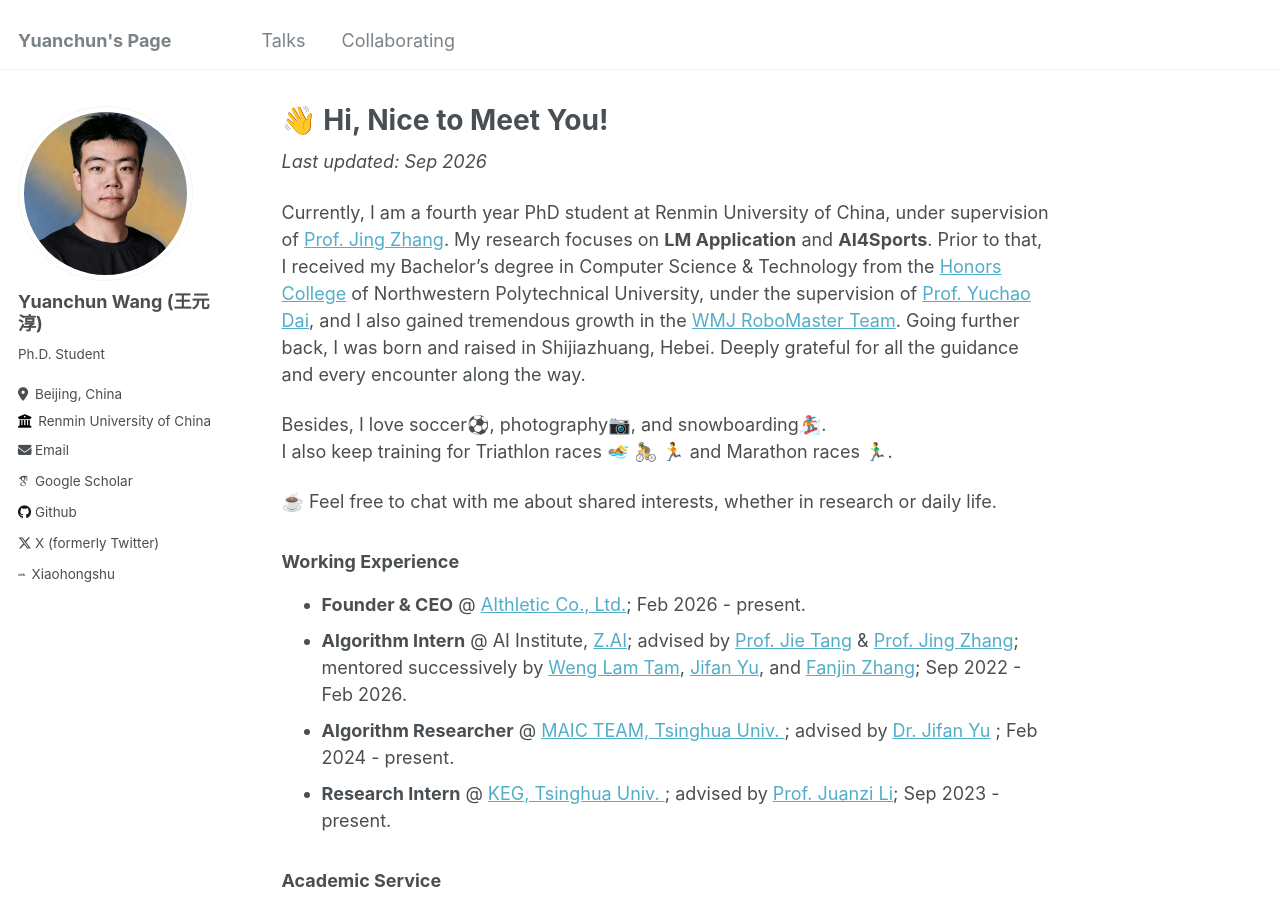
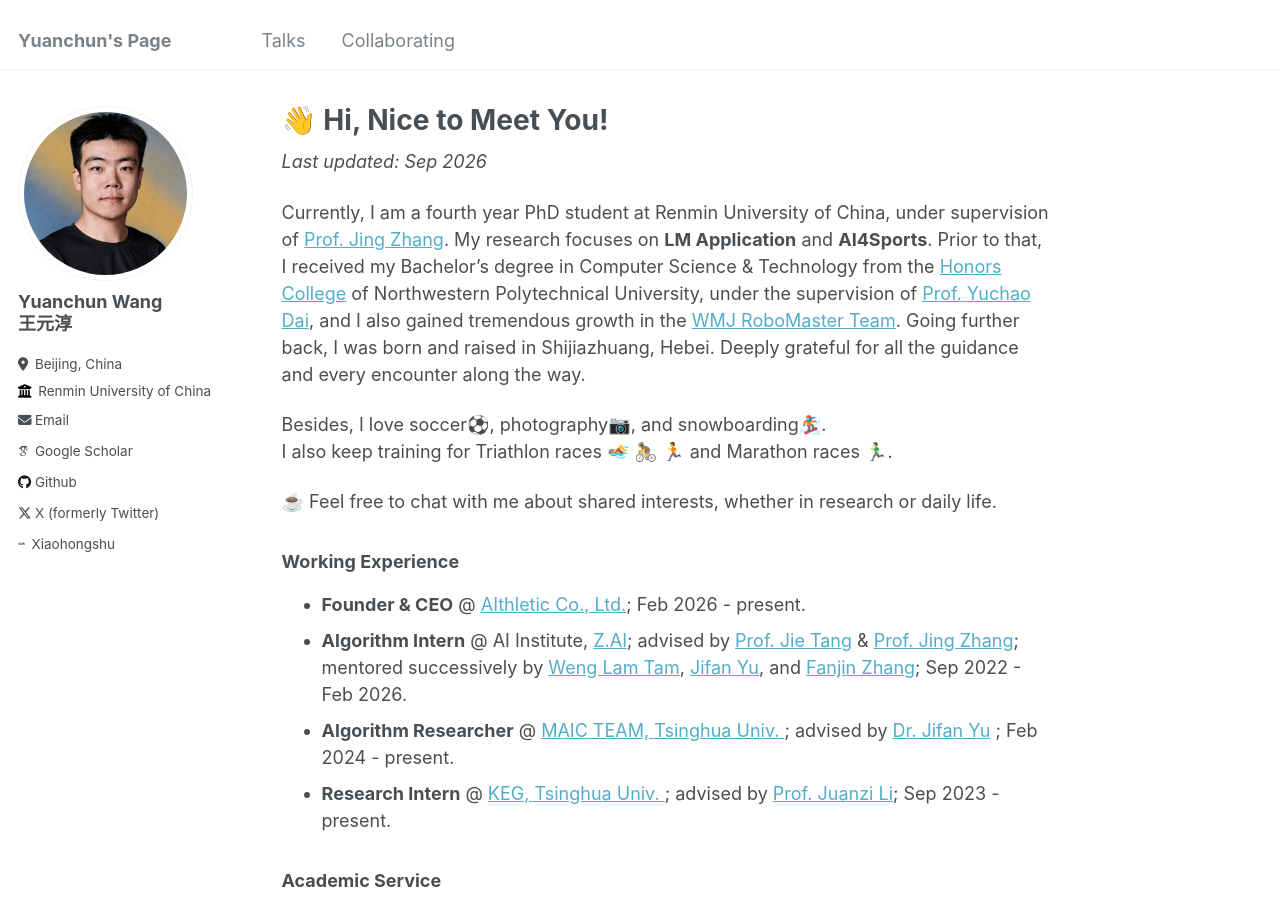
Before and after one commit to WangYC-99/WangYC-99.github.io, a Jekyll site: the page built from _pages/about.md, in a window 1280 px wide and 900 px high. Built offline with Jekyll 4.4.1, drawn with Linux system fonts in a browser that asks for light colours; some web fonts are replaced.

Commit message:
Show name on two lines and remove Ph.D. Student from sidebar

```diff
--- a/_config.yml
+++ b/_config.yml
@@ -22,9 +22,10 @@ repository               : "WangYC-99/WangYC-99.github.io"
 author:
   # Biographic information
   avatar           : "avatar-black.jpg"
-  name             : "Yuanchun Wang (王元淳)"
+  name             : "Yuanchun Wang"
+  name_zh          : "王元淳"
   pronouns         : # example: "she/her"
-  bio              : "Ph.D. Student"
+  bio              : ""
   location         : "Beijing, China"
   employer         : "Renmin University of China"
   uri              : # URL
--- a/_includes/author-profile.html
+++ b/_includes/author-profile.html
@@ -15,7 +15,7 @@
   </div>
 
   <div class="author__content">
-    <h3 class="author__name">{{ author.name }}</h3>
+    <h3 class="author__name">{{ author.name }}{% if author.name_zh %}<br>{{ author.name_zh }}{% endif %}</h3>
     {% if author.pronouns %}<p class="author__pronouns">{{ author.pronouns }}</p>{% endif %}
     {% if author.bio %}<p class="author__bio">{{ author.bio }}</p>{% endif %}
   </div>
```
